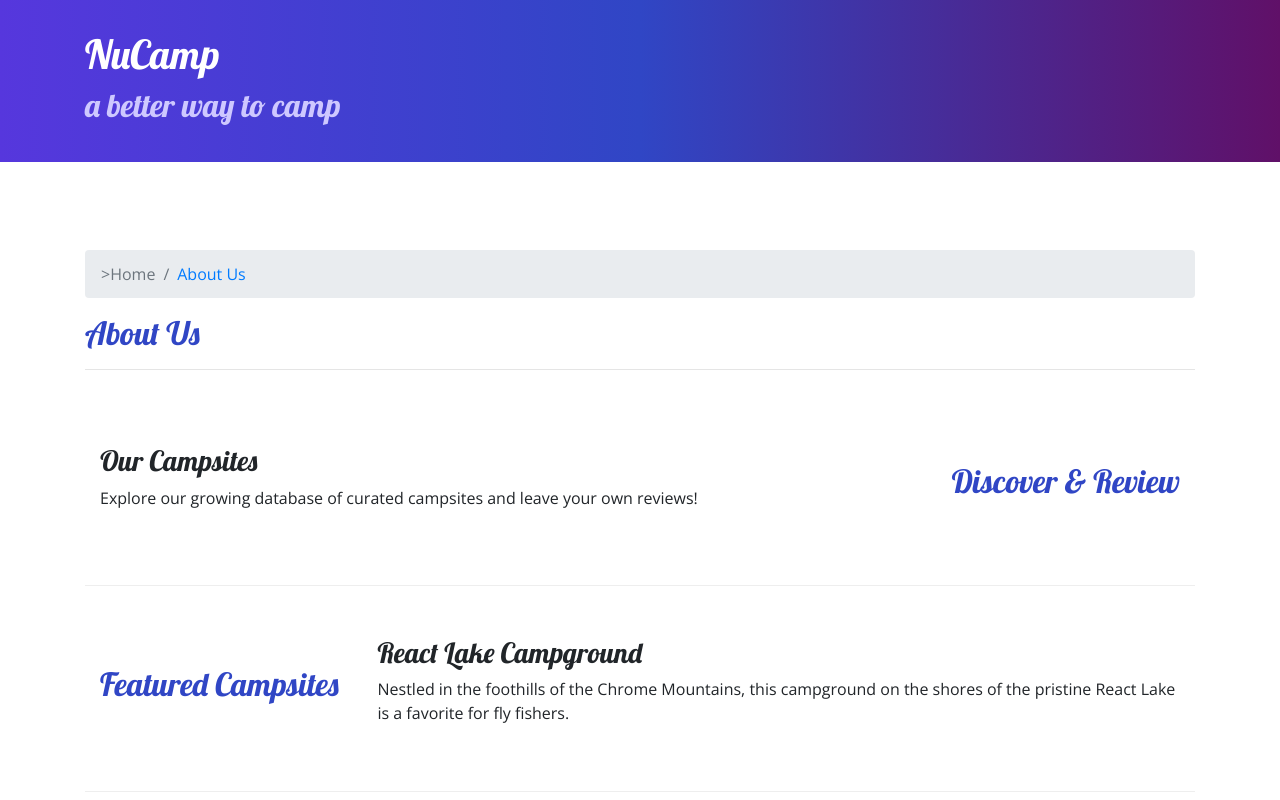
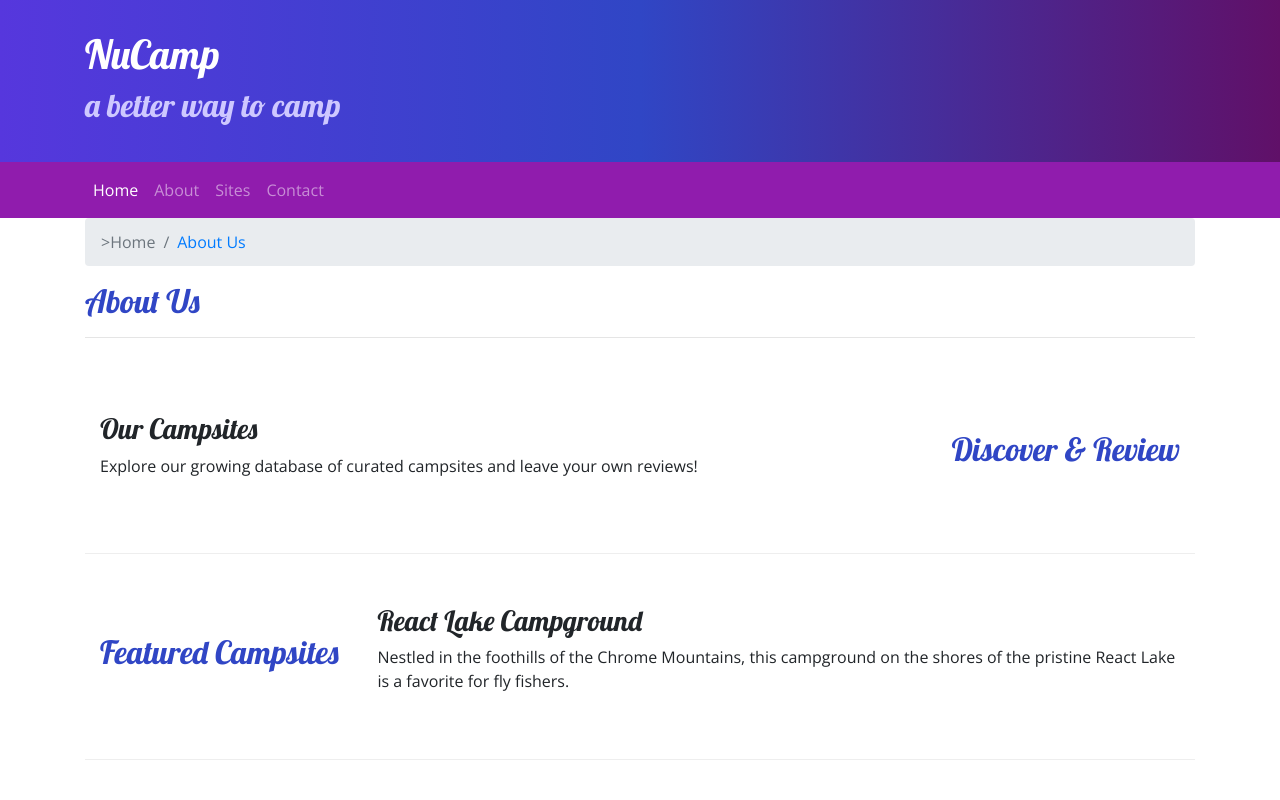
Before and after one commit to RealCopern1cus/nucampproject, a website: page index.html in a window 1280 px wide. Shown: the top 800 px of the page. Drawn offline with nearby package versions, Linux system fonts and the light colour scheme.

Commit message:
styles update

```diff
--- a/css/styles.css
+++ b/css/styles.css
@@ -20,6 +20,7 @@ footer {
 }
 
 .jumbotron {
+    margin: 0;
     padding: 30px;
     background-image: linear-gradient(to right, #5637dd, #3046c5, #601068);
     color: white;
@@ -30,3 +31,7 @@ footer {
     border-bottom: 1px ridge;
     min-height: 200px;
 }
+
+.navbar {
+    background-color: #901cad;
+}
```
